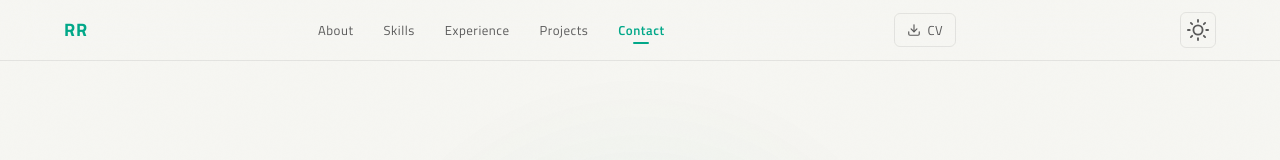
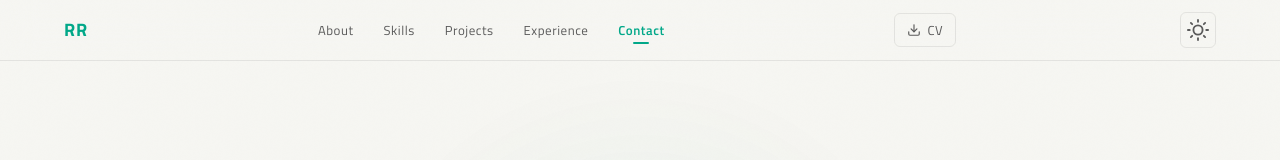
Before and after one commit to rebeccarich/portfolio-site, a React (Vite) app: page / in a window 1280 px wide. Shown: the top 160 px of the page. Built offline with nearby package versions, Linux system fonts and the light colour scheme.

Commit message:
fix: reorder nav sections to match new page layout

```diff
--- a/src/components/Nav/Nav.tsx
+++ b/src/components/Nav/Nav.tsx
@@ -8,7 +8,7 @@ interface NavProps {
   onToggleTheme: () => void
 }
 
-const sections = ['about', 'skills', 'experience', 'projects', 'contact']
+const sections = ['about', 'skills', 'projects', 'experience', 'contact']
 
 export function Nav({ theme, onToggleTheme }: NavProps) {
   const [active, setActive] = useState('')
```
